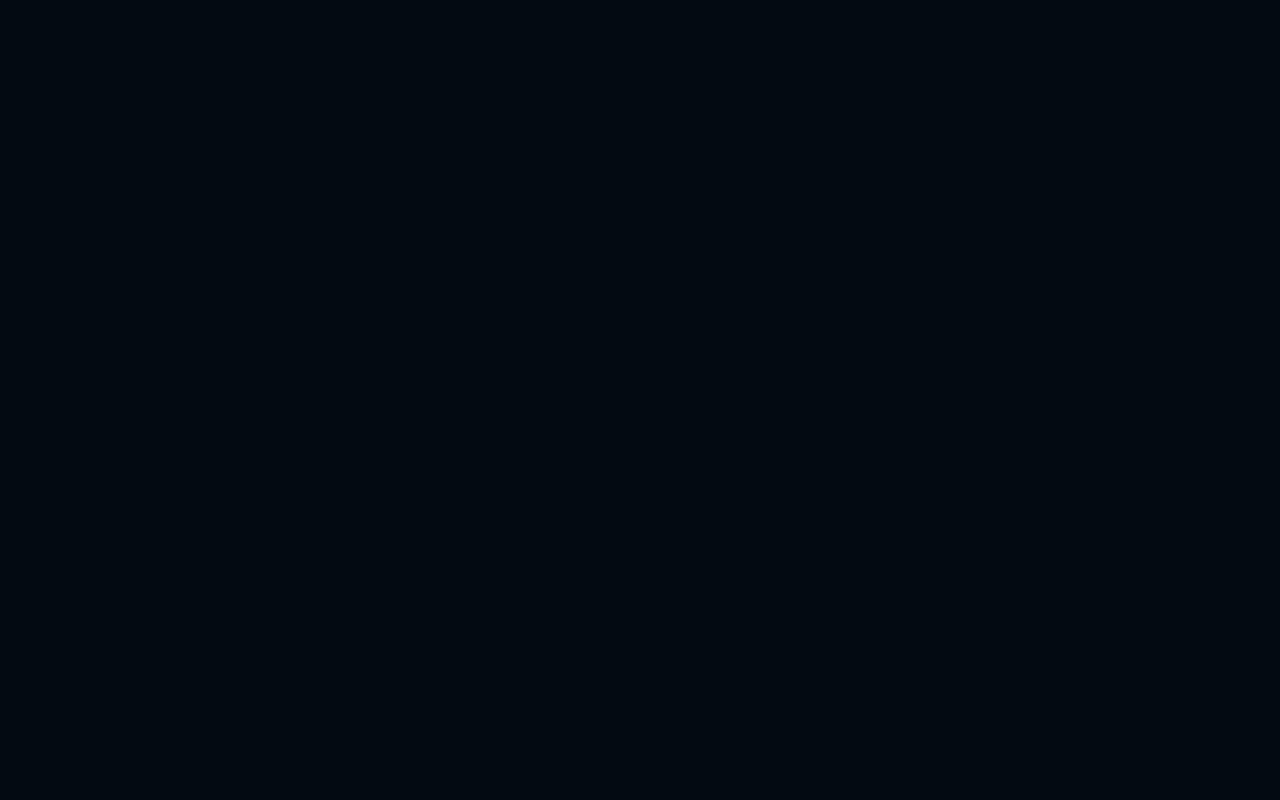
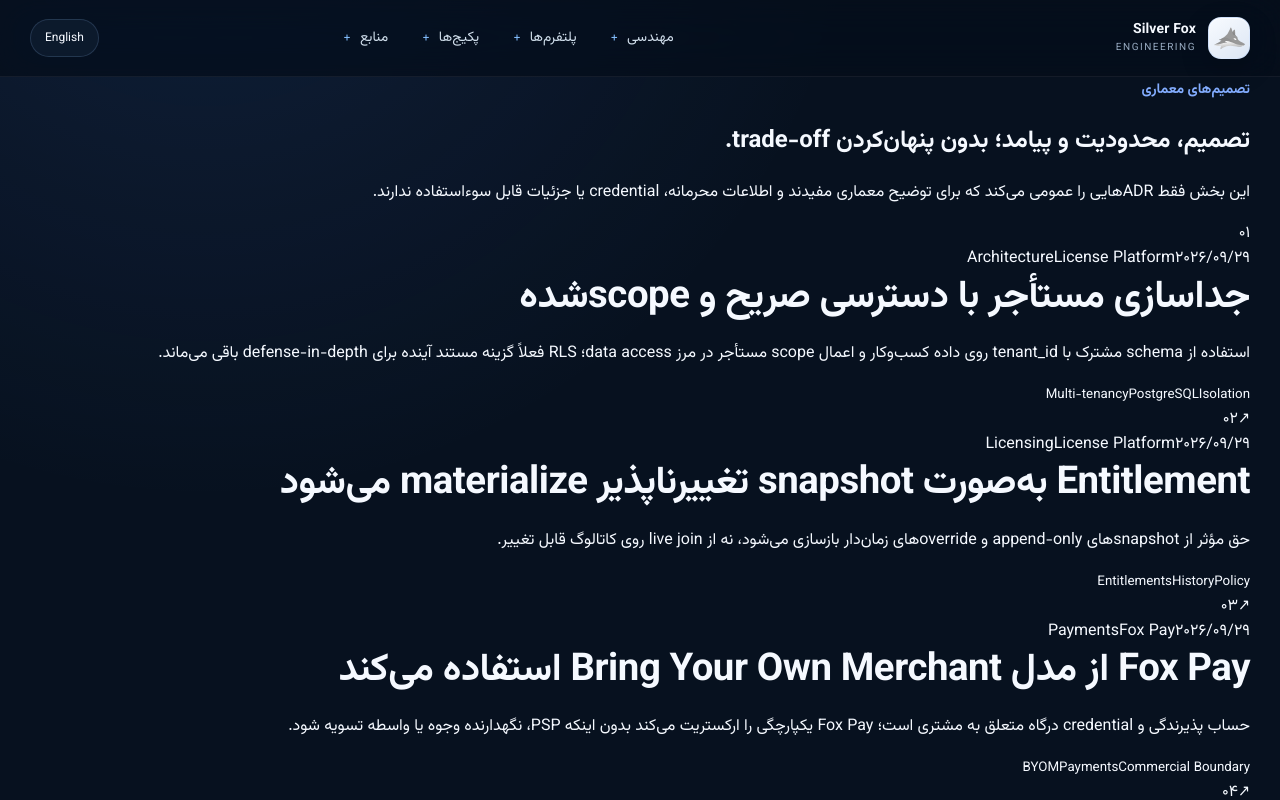
Before and after one commit to silverfoxcloud/silverfox-engineering, a Next.js app: page /fa/architecture-decisions in a window 1280 px wide. Before the commit this address had no page. Shown: the top 800 px of the page. Built offline with nearby package versions, Linux system fonts and the light colour scheme.

Commit message:
feat: add bilingual engineering publications

```diff
--- /dev/null
+++ b/app/fa/architecture-decisions/page.tsx
@@ -0,0 +1,15 @@
+import type { Metadata } from "next";
+import { PublicationIndexPage } from "@/components/PublicationPages";
+
+export const metadata: Metadata = {
+  title: "تصمیم‌های معماری",
+  description: "ADRهای عمومی Silver Fox با زمینه، محدودیت و trade-off.",
+  alternates: {
+    canonical: "/fa/architecture-decisions/",
+    languages: { en: "/architecture-decisions/", fa: "/fa/architecture-decisions/", "x-default": "/architecture-decisions/" },
+  },
+};
+
+export default function Page() {
+  return <PublicationIndexPage locale="fa" kind="decision" />;
+}
```
